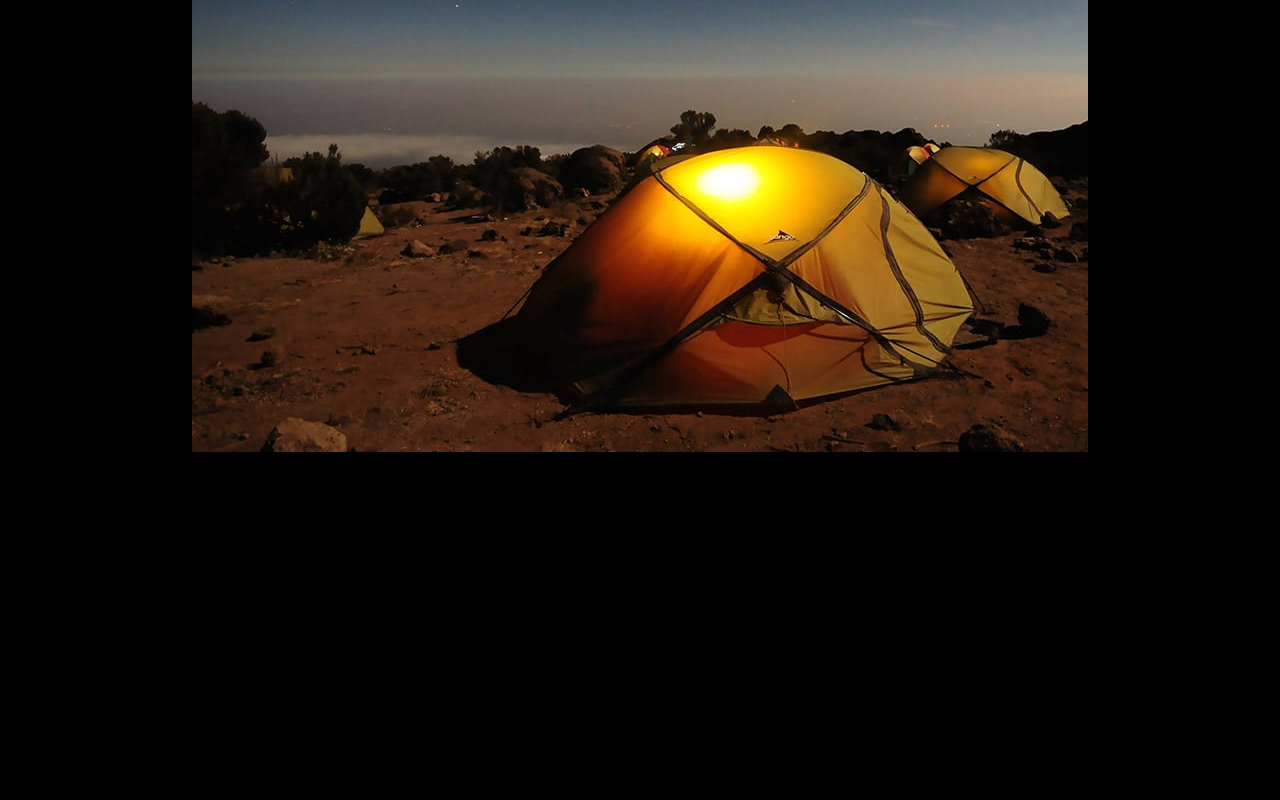
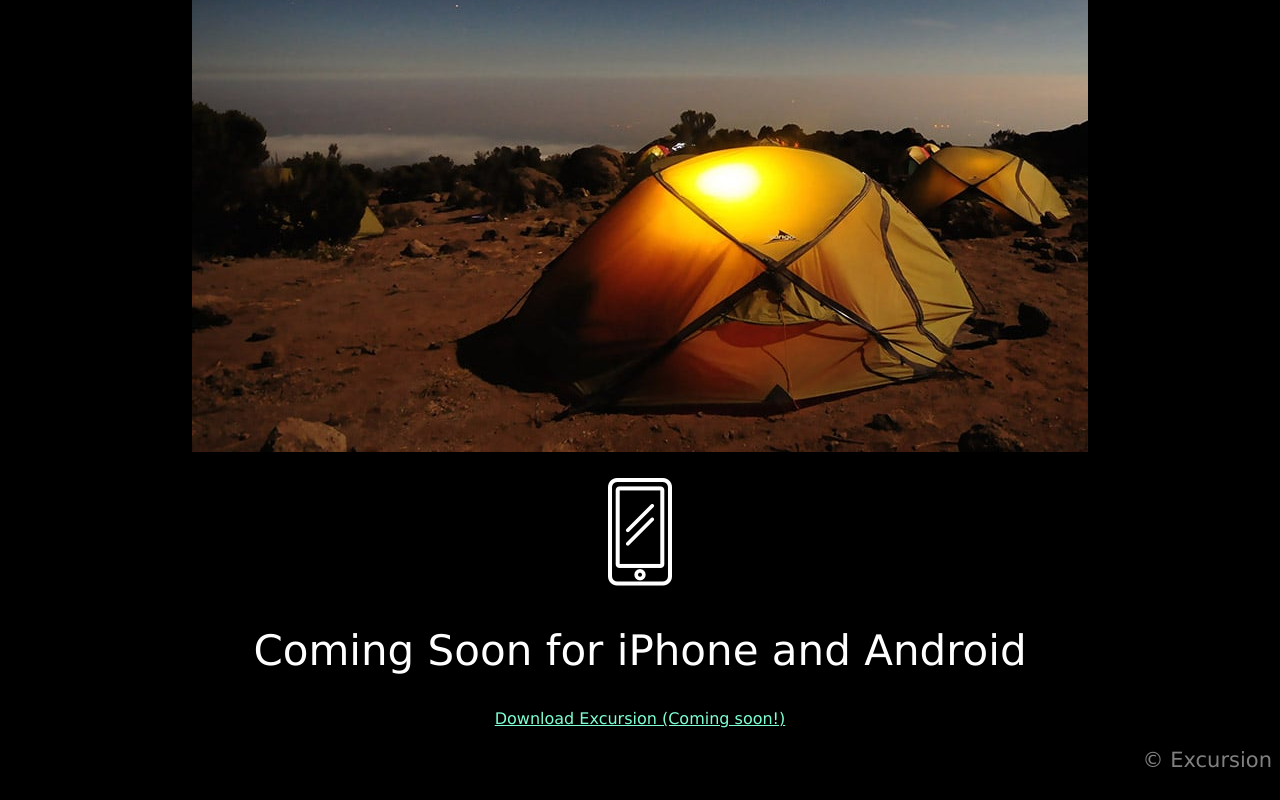
Before and after one commit to Fr1edShrimp/Excursion, a plain HTML site: page index.html in a window 1280 px wide. Shown: the part 559-1359 px from the top of the page. Before the commit the page ends 1037 px from the top, so only its background shows below. Drawn offline with Linux system fonts and the light colour scheme.

Commit message:
Add 'Coming Soon' section and footer

```diff
--- a/index.html
+++ b/index.html
@@ -17,5 +17,11 @@
       <p>
         <img src="resources\images\camp.jpg" alt="Image of a tent">
       </p>
+      <p>
+        <img src="resources\images\phone.png" alt="Phone Icon">
+      </p>
+      <h2>Coming Soon for iPhone and Android</h2>
+      <a href="#top">Download Excursion (Coming soon!)</a>
+      <footer>&#169; Excursion</footer>
     </body>
 </html>
--- a/resources/css/style.css
+++ b/resources/css/style.css
@@ -29,3 +29,10 @@ a {
     color: aquamarine;
     font-size: 16px;
 }
+
+footer {
+    text-align: right;
+    color: gray;
+    padding: 20px 0;
+    font-size: 21px;
+}
```
